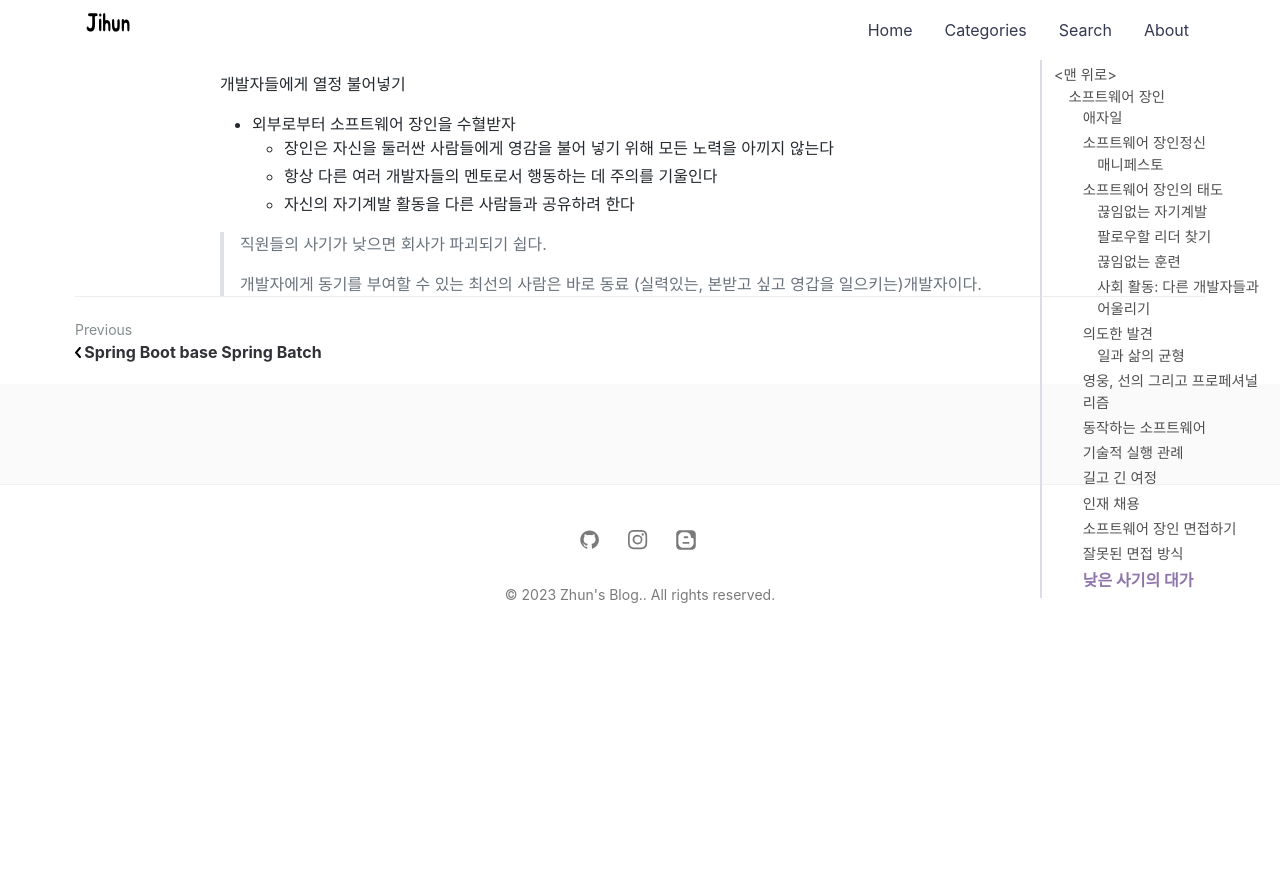
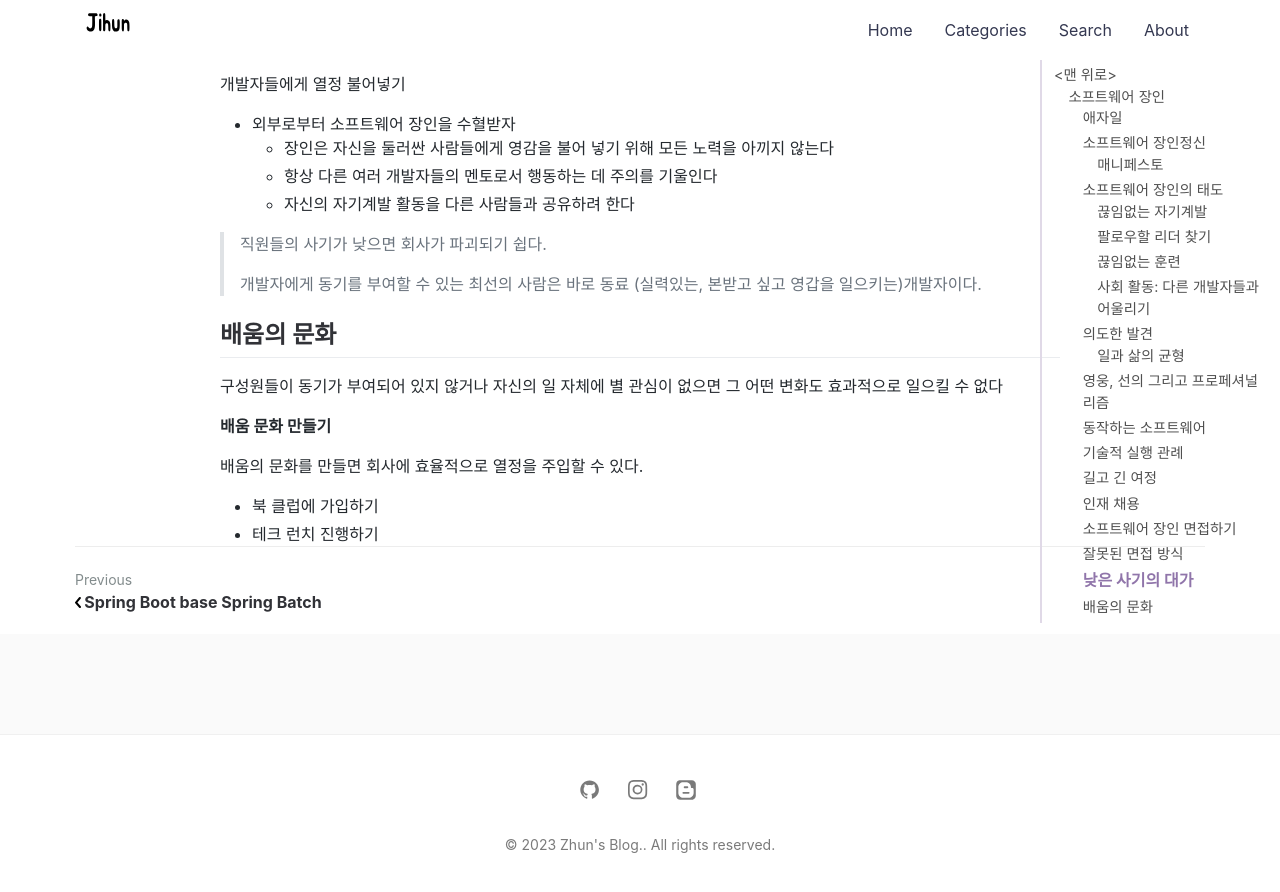
Before and after one commit to jihunparkme/jihunparkme.github.io, a Jekyll site: the page built from _posts/2023-02-01-a-software-master.md, in a window 1280 px wide and 900 px high, scrolled down 13475 px. Shown: the top 892 px of the window. Built offline with Jekyll 4.4.1, drawn with Linux system fonts in a browser that asks for light colours; nearby versions of some CDN libraries; comment, search, counter and statistics services are not loaded; before the commit the page ends 14125 px from its top, so only the background shows below that.

Commit message:
[software master] 배움의 문화

```diff
--- a/_posts/2023-02-01-a-software-master.md
+++ b/_posts/2023-02-01-a-software-master.md
@@ -545,3 +545,14 @@ XP 실행 관례의 일부를 살펴보자.
 > 직원들의 사기가 낮으면 회사가 파괴되기 쉽다.
 >
 > 개발자에게 동기를 부여할 수 있는 최선의 사람은 바로 동료 (실력있는, 본받고 싶고 영갑을 일으키는)개발자이다.
+
+## 배움의 문화
+
+구성원들이 동기가 부여되어 있지 않거나 자신의 일 자체에 별 관심이 없으면 그 어떤 변화도 효과적으로 일으킬 수 없다
+
+**배움 문화 만들기**
+
+배움의 문화를 만들면 회사에 효율적으로 열정을 주입할 수 있다.
+
+- 북 클럽에 가입하기
+- 테크 런치 진행하기
```
